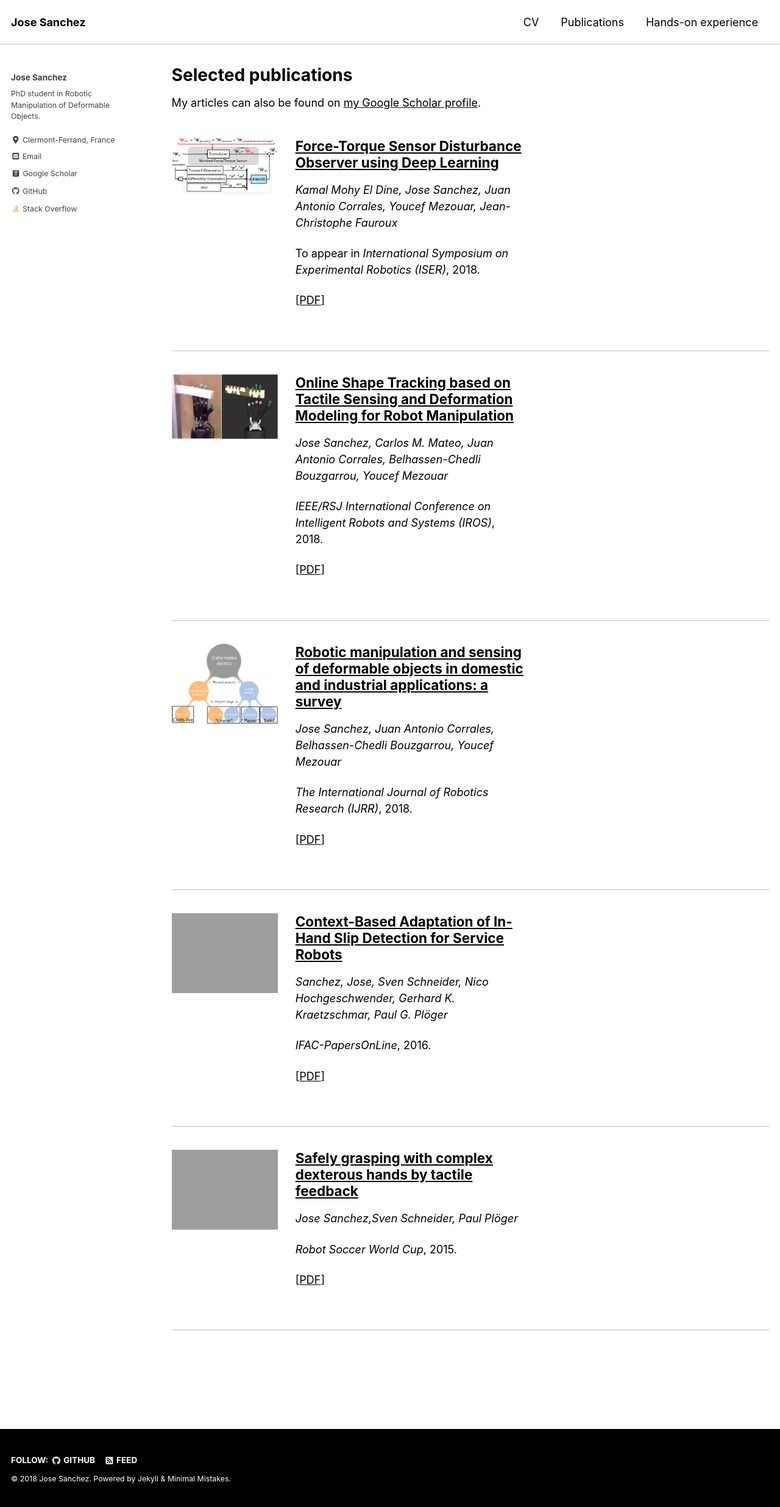
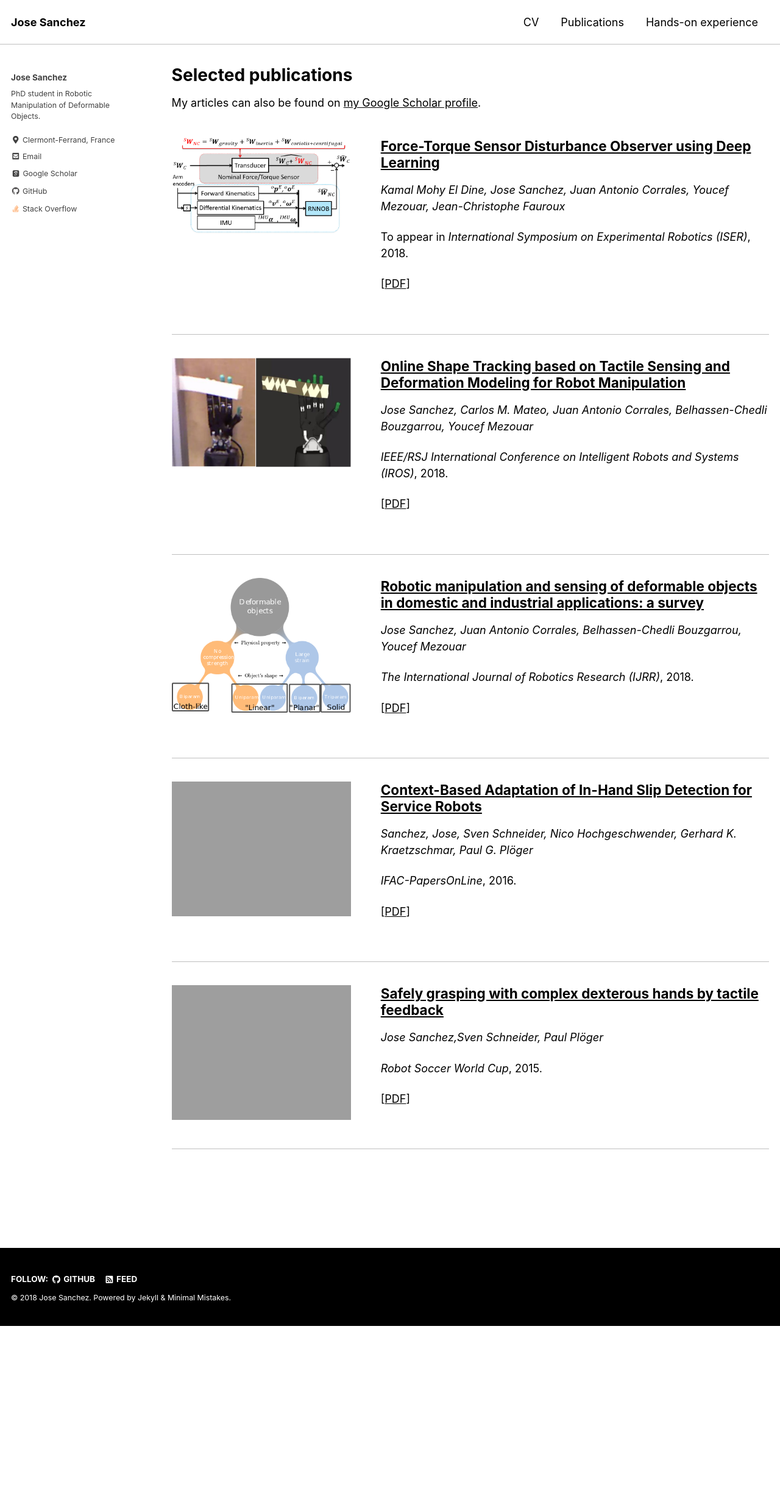
Before and after one commit to jsanch2s/jsanch2s.github.io, a Jekyll site: the page built from _pages/publications.md, in a window 1280 px wide. Shown: the whole page at 61% size. Built offline with Jekyll 4.4.1, drawn with Linux system fonts in a browser that asks for light colours; cached includes are drawn as plain includes; nearby versions of some CDN libraries; some web fonts are replaced; after the commit the page ends 2175 px from its top, so only the background shows below that.

Commit message:
Remove righ sidebar width

```diff
--- a/_sass/minimal-mistakes/_variables.scss
+++ b/_sass/minimal-mistakes/_variables.scss
@@ -13,7 +13,7 @@ $paragraph-indent           : false; // true, false (default)
 $indent-var                 : 1.3em;
 
 /* system typefaces */
-$serif                      : Georgia, Times, serif;
+$serif                      : Georgia, Tim, serif;
 $sans-serif                 : -apple-system, ".SFNSText-Regular", "San Francisco", "Roboto", "Segoe UI", "Helvetica Neue", "Lucida Grande", Arial, sans-serif;
 $monospace                  : Monaco, Consolas, "Lucida Console", monospace;
 
@@ -140,9 +140,9 @@ $x-large                    : 1280px !default;
    Grid
    ========================================================================== */
 
-$right-sidebar-width-narrow: 200px !default;
-$right-sidebar-width: 200px !default;
-$right-sidebar-width-wide: 400px !default;
+$right-sidebar-width-narrow: 0px !default;
+$right-sidebar-width: 0px !default;
+$right-sidebar-width-wide: 0px !default;
 
 $susy: (
   columns: 12,
```
